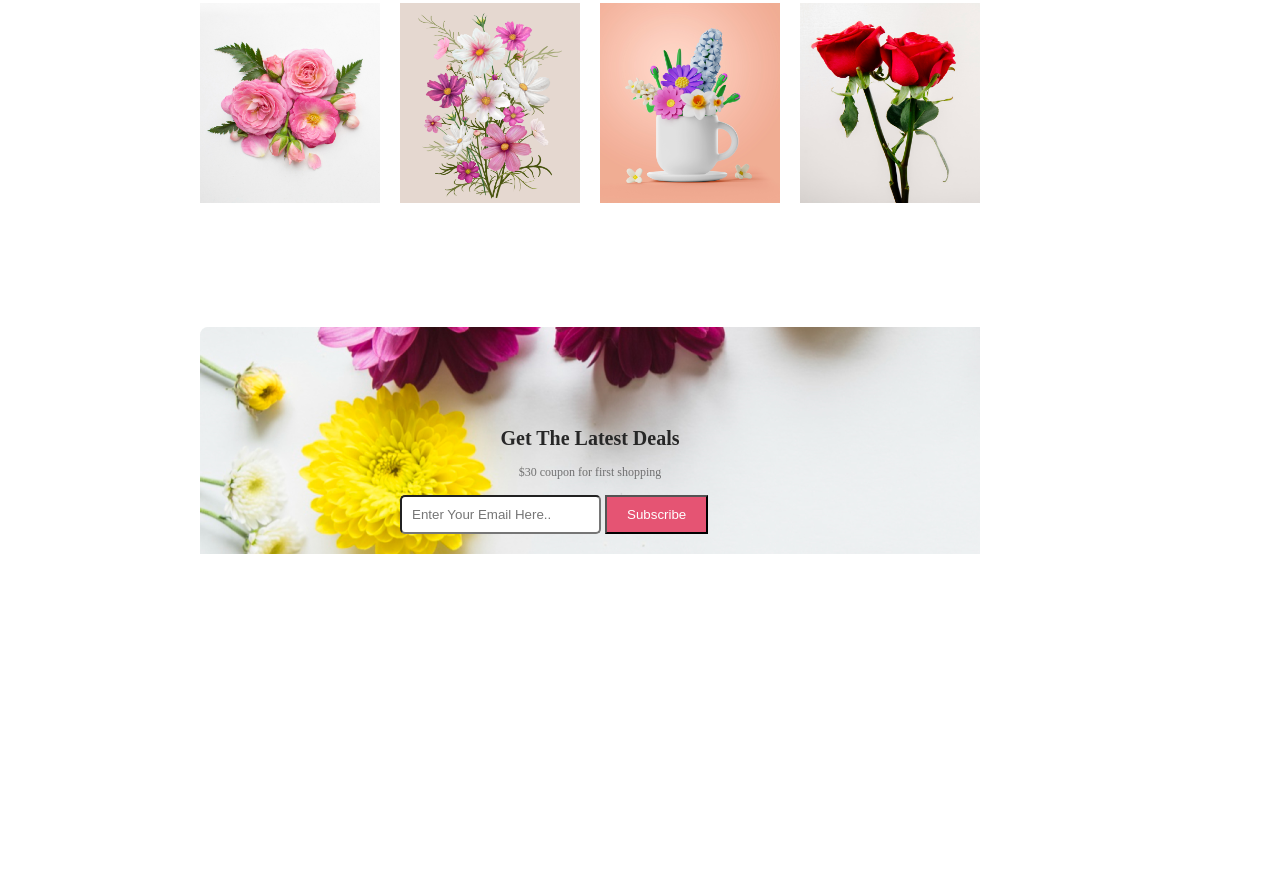
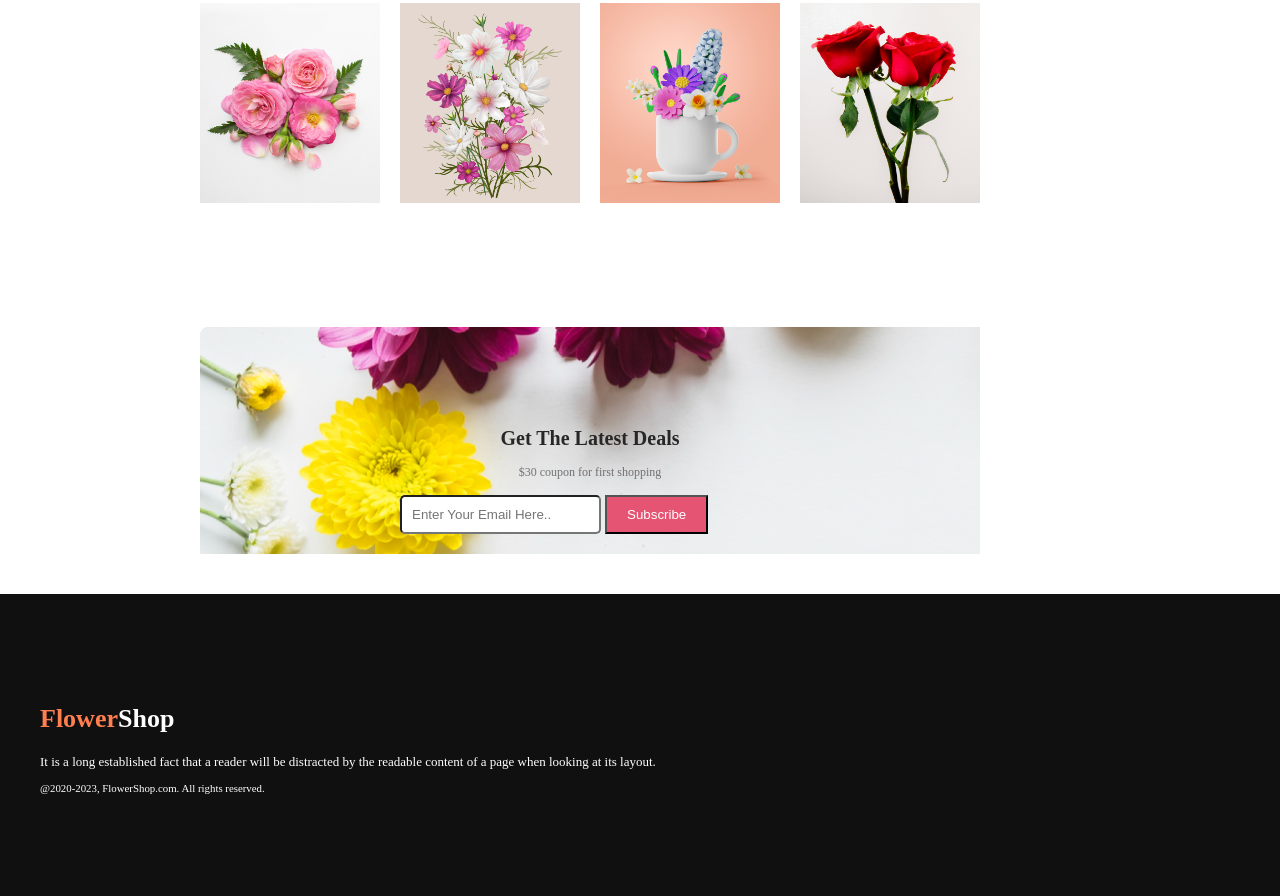
Before and after one commit to ModabbirHossainAkanda/ass-aign-ment-1, a plain HTML site: page index.html in a window 1280 px wide. Shown: the part 1237-2133 px from the top of the page. Before the commit the page ends 1791 px from the top, so only its background shows below. Drawn offline with Linux system fonts and the light colour scheme.

Commit message:
assignment

```diff
--- a/index.html
+++ b/index.html
@@ -88,7 +88,12 @@
 
     </main>
     <footer>
+        <div class="new-footer">
+            <h1 class="foot"><span class="span-tag">Flower</span><span class="shop">Shop</span></h1>
+            <p class="foot">It is a long established fact that a reader will be distracted by the readable content of a page when looking at its layout.</p>
 
+            <small class="foot">@2020-2023, FlowerShop.com. All rights reserved. </small>
+        </div>
     </footer>
 </body>
 </html>
--- a/styles/flower.css
+++ b/styles/flower.css
@@ -120,3 +120,20 @@
     background: #FFF;
     padding: 10px;
 }
+
+/* footer section */
+.new-footer{
+    background-color: #111010;
+    justify-content: space-around;
+    font-size: small;
+    padding: 100px 30px;
+    margin-top: 40px;
+}
+.shop,.foot{
+    color: white;
+    align-items: center;
+}
+.foot{
+    padding: 10px;
+    align-items: center;
+}
```
